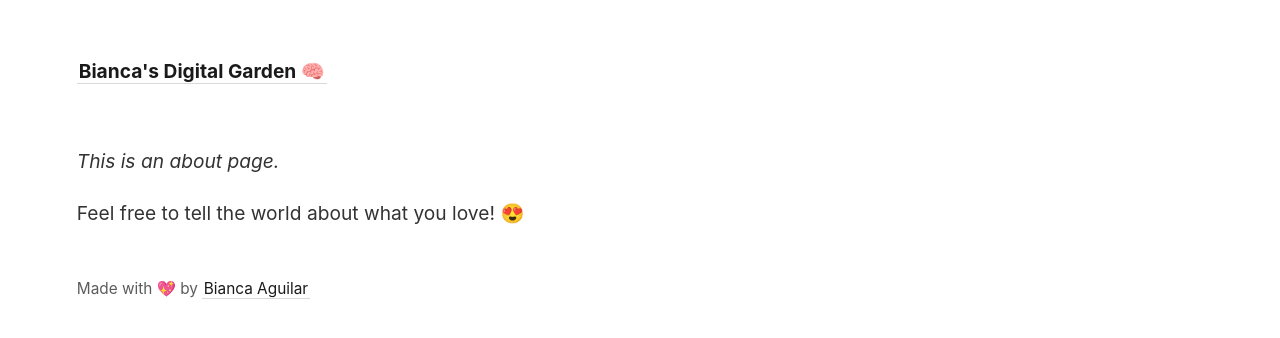
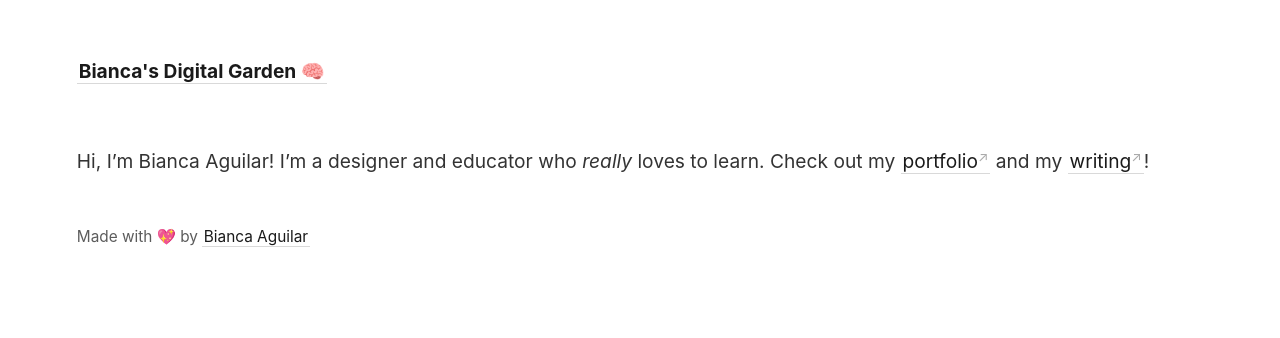
Before and after one commit to biancamika/digital-garden-template, a Jekyll site: the page built from _pages/about.md, in a window 1280 px wide. Shown: the top 338 px of the page. Built offline with Jekyll 4.4.1, drawn with Linux system fonts in a browser that asks for light colours.

Commit message:
Update about.md

```diff
--- a/_pages/about.md
+++ b/_pages/about.md
@@ -4,6 +4,5 @@ title: About
 permalink: /about
 ---
 
-*This is an about page.*
-
-Feel free to tell the world about what you love! 😍
+Hi, I'm Bianca Aguilar! I'm a designer and educator who *really* loves to learn.
+Check out my [portfolio](https://bianca.digital) and my [writing](https://cathexis.substack.com)!
```
